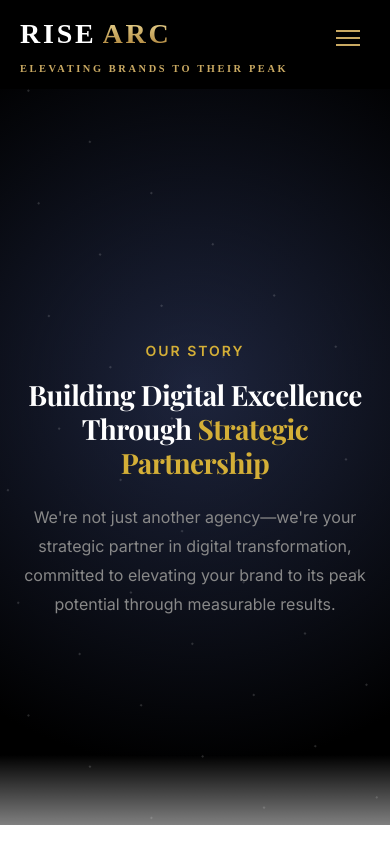
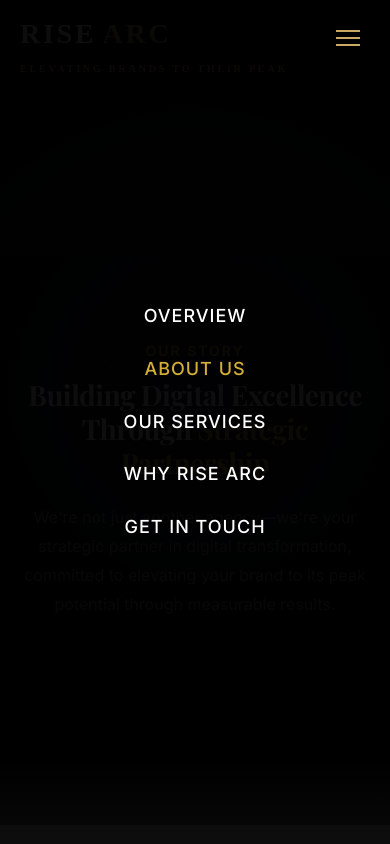
Before and after one commit to roshan-projects/personal-website-rise-arc, a plain HTML site: page aboutus.html in a window 390 px wide. Both pictures are taken after a click on the element 348 px from the left and 38 px from the top of the page. Shown: the top 844 px of the page. Drawn offline with nearby package versions, Linux system fonts and the light colour scheme.

Commit message:
Fix mobile hamburger menu on all pages

```diff
--- a/aboutus.html
+++ b/aboutus.html
@@ -19,7 +19,7 @@
              ============================================ -->
    <nav class="navbar">
     <div class="container">
-     <a href="#aboutus" class="navbar-logo">
+     <a href="#home" class="navbar-logo">
       <span class="logo-main">
         <span class="rise">RISE</span>
         <span class="arc">ARC</span>
@@ -288,6 +288,7 @@
     }
   });
 </script>
+<script src="navbar.js"></script>
 
 
 </body>
--- /dev/null
+++ b/navbar.js
@@ -0,0 +1,10 @@
+document.addEventListener("DOMContentLoaded", function () {
+  const menuToggle = document.querySelector(".menu-toggle");
+  const navbarMenu = document.querySelector(".navbar-menu");
+
+  if (menuToggle && navbarMenu) {
+    menuToggle.addEventListener("click", function () {
+      navbarMenu.classList.toggle("active");
+    });
+  }
+});
```
Also changed, not shown: contactus.html (+1 -0 lines), index.html (+1 -0 lines), services.html (+1 -0 lines), whychooseus.html (+1 -0 lines).
